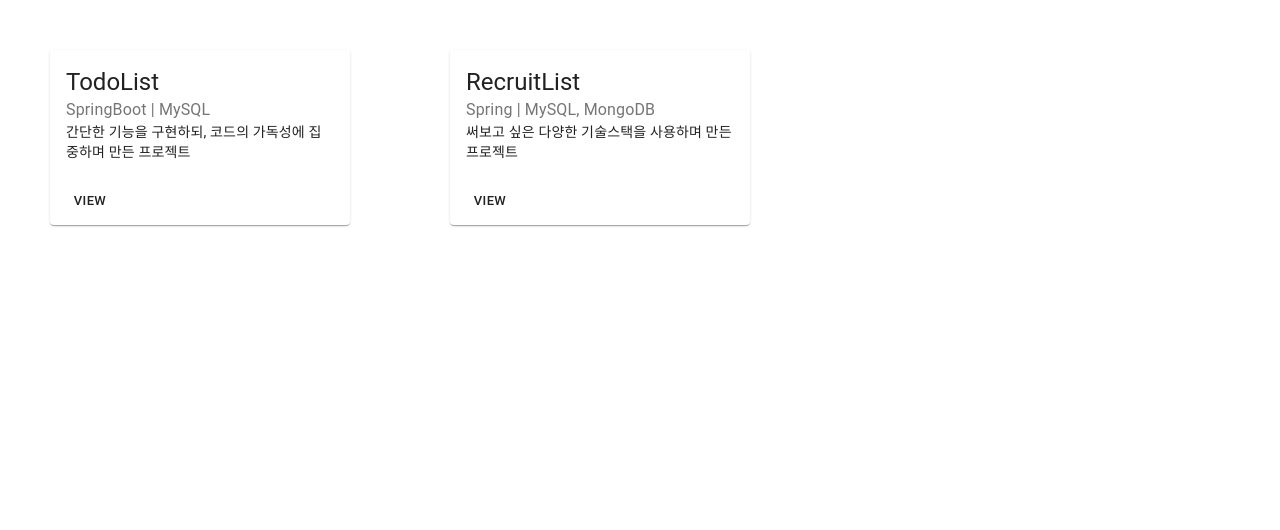
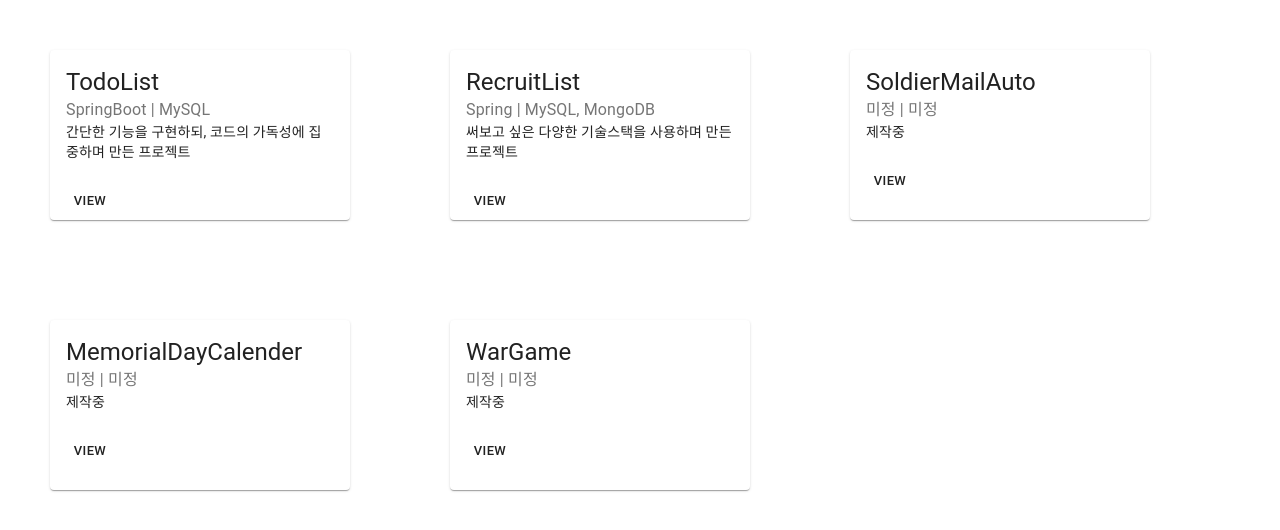
Before and after one commit to Root-kjh/Kjh-Projects, a React (Create React App) app: page / in a window 1280 px wide. Shown: the top 530 px of the page. Built offline with nearby package versions, Linux system fonts and the light colour scheme.

Commit message:
진행중 project 포함

```diff
--- a/src/App.css
+++ b/src/App.css
@@ -1,5 +1,6 @@
 .project{
   width: 300px;
+  height: 170px;
   float: left;
   margin: 50px 50px;
   background-color: black;
--- a/src/App.js
+++ b/src/App.js
@@ -17,6 +17,27 @@
       db : "MySQL, MongoDB",
       etc : "써보고 싶은 다양한 기술스택을 사용하며 만든 프로젝트",
       link : "/recruitlist-spring"
+    },
+    {
+      title: "SoldierMailAuto",
+      backend : "미정",
+      db: "미정",
+      etc : "제작중",
+      link : "/soldier-mail-auto"
+    },
+    {
+      title: "MemorialDayCalender",
+      backend: "미정",
+      db: "미정",
+      etc: "제작중",
+      link: "/memorialday-calender"
+    },
+    {
+      title: "WarGame",
+      backend: "미정",
+      db: "미정",
+      etc: "제작중",
+      link: "/war-game"
     }
   ];
 
```
